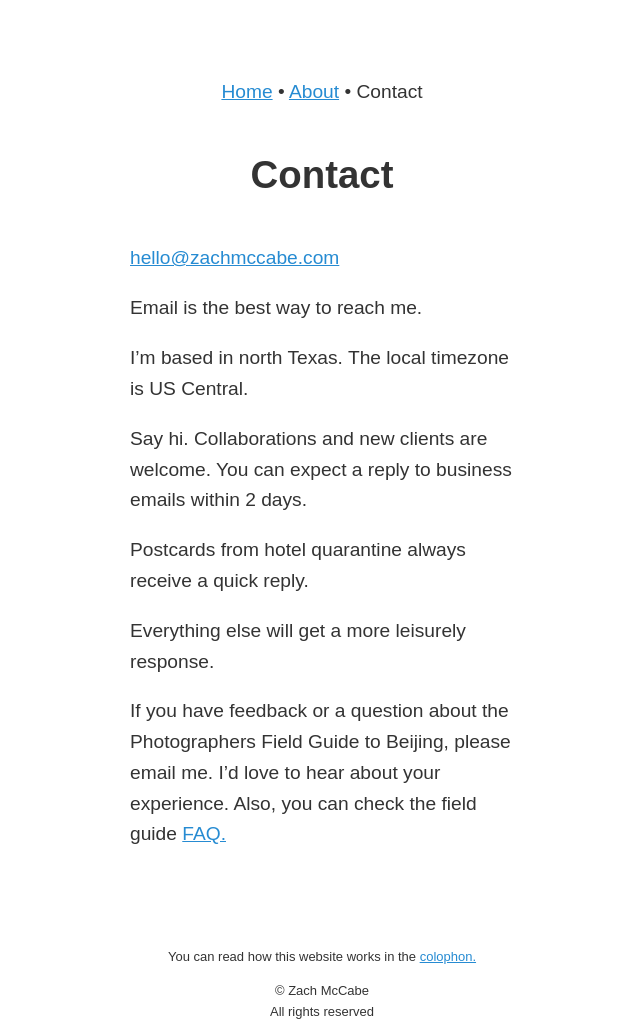
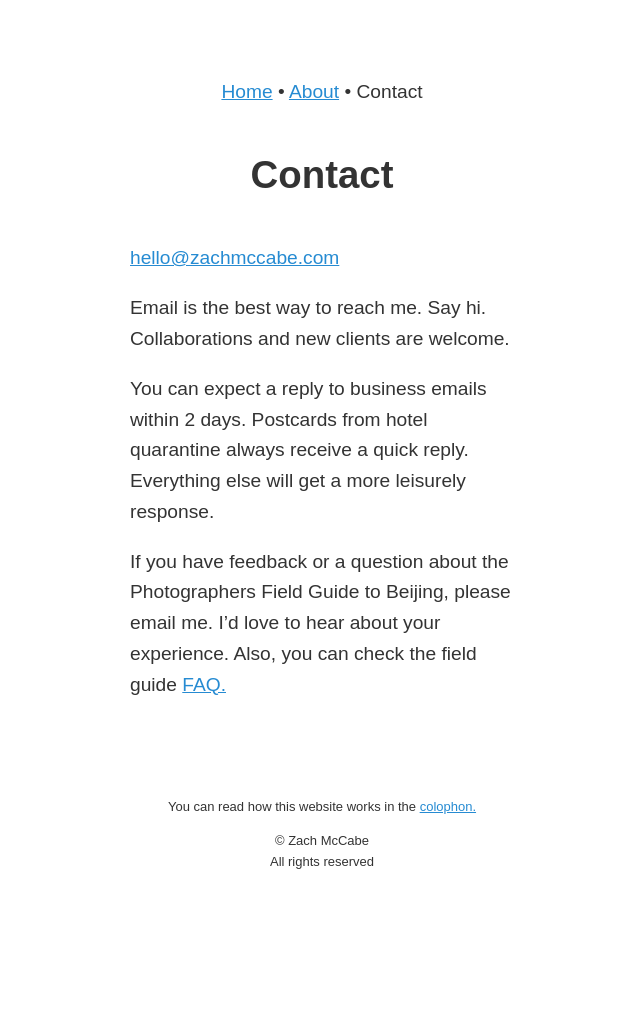
Before and after one commit to zachmccabe/zachmccabe.github.io, a Jekyll site: the page built from contact.md, in a window 1280 px wide. Shown: the whole page, without its empty margins (318-958 px from the left). Built offline with Jekyll 4.4.1, drawn with Linux system fonts in a browser that asks for light colours; after the commit the page ends 900 px from its top, so only the background shows below that.

Commit message:
Update contact.md

```diff
--- a/contact.md
+++ b/contact.md
@@ -9,15 +9,9 @@ description: Email is the best way to reach me.
 
 {% include key_details.html %}
 
-Email is the best way to reach me.
+Email is the best way to reach me. Say hi. Collaborations and new clients are welcome.
 
-I'm based in north Texas. The local timezone is US Central.
-
-Say hi. Collaborations and new clients are welcome. You can expect a reply to business emails within 2 days.
-
-Postcards from hotel quarantine always receive a quick reply.
-
-Everything else will get a more leisurely response.
+You can expect a reply to business emails within 2 days. Postcards from hotel quarantine always receive a quick reply. Everything else will get a more leisurely response.
 
 If you have feedback or a question about the Photographers Field Guide to Beijing, please email me.  I'd love to hear about your experience. Also, you can check the field guide [FAQ.]
 
```
